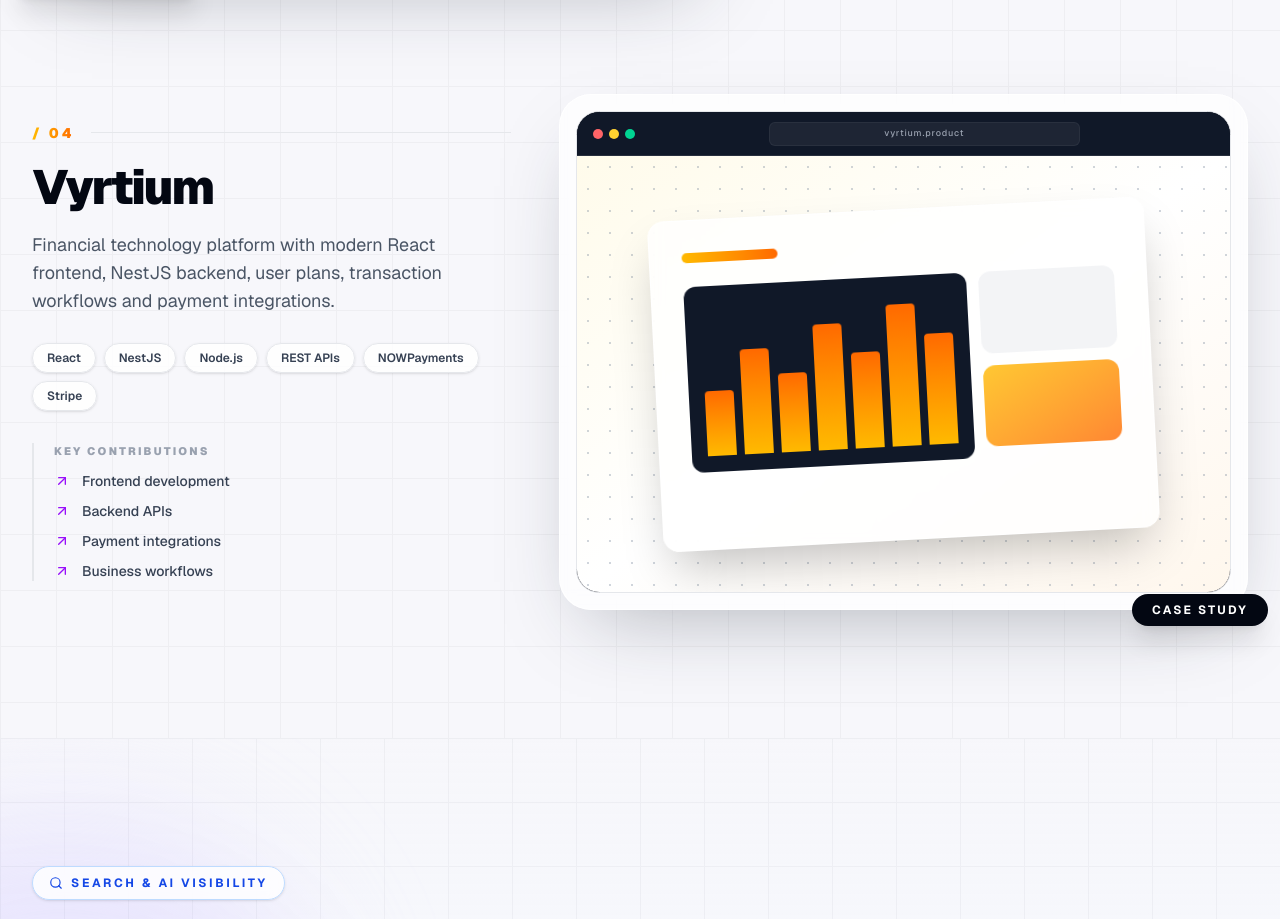
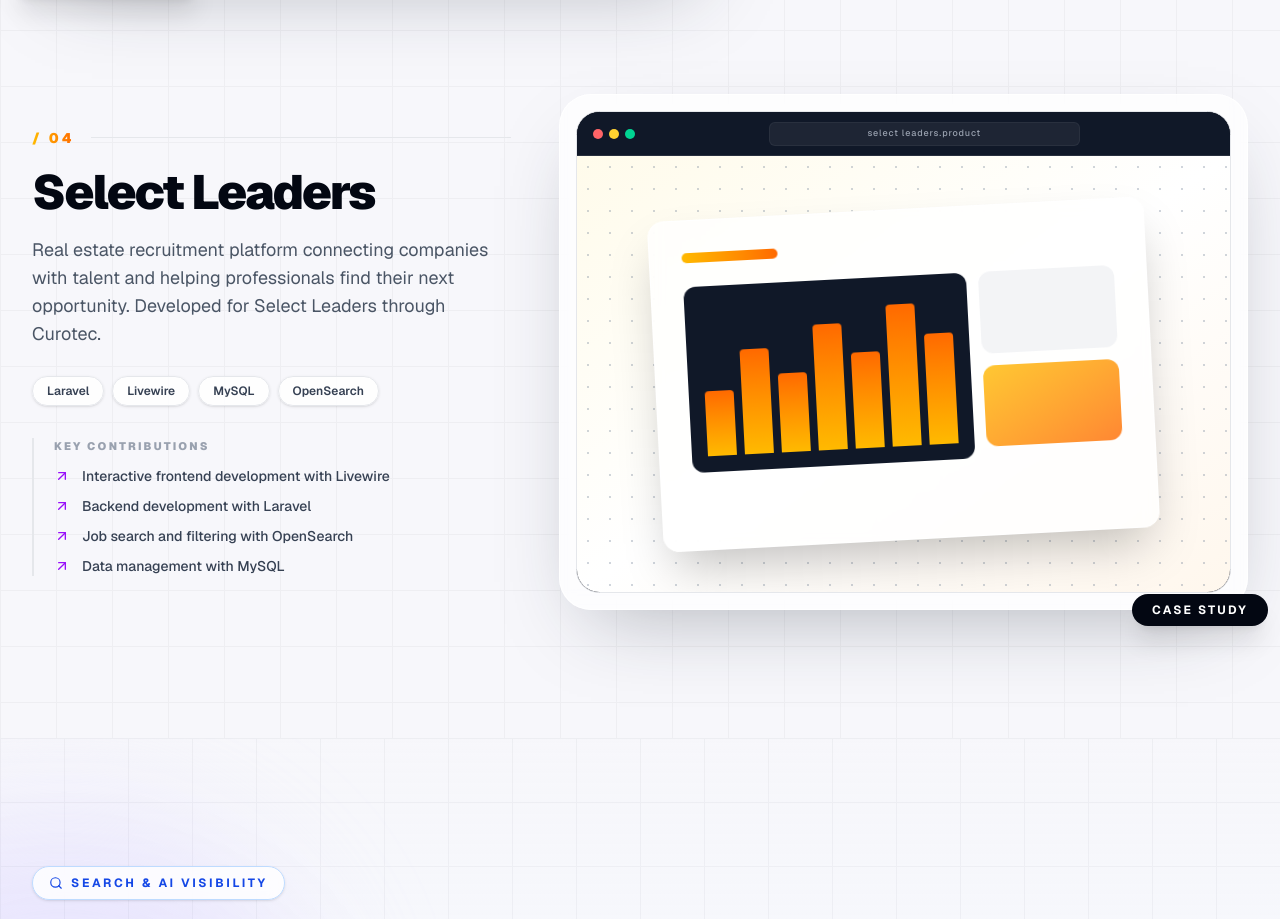
Before and after one commit to mosiahazuaje2019/mosiah-web, a Next.js app: page / in a window 1280 px wide. Shown: the part 3909-4828 px from the top of the page. Built offline with nearby package versions, Linux system fonts and the light colour scheme.

Commit message:
change projects from my experiences

```diff
--- a/data/projects.ts
+++ b/data/projects.ts
@@ -70,17 +70,16 @@
     ],
   },
   {
-    id: "vyrtium",
-    title: "Vyrtium",
+    id: "select-leaders",
+    title: "Select Leaders",
     description:
-      "Financial technology platform with modern React frontend, NestJS backend, user plans, transaction workflows and payment integrations.",
-    technologies: ["React", "NestJS", "Node.js", "REST APIs", "NOWPayments", "Stripe"],
+      "Real estate recruitment platform connecting companies with talent and helping professionals find their next opportunity. Developed for Select Leaders through Curotec.",
+    technologies: ["Laravel", "Livewire", "MySQL", "OpenSearch"],
     contributions: [
-      "Frontend development",
-      "Backend APIs",
-      "Payment integrations",
-      "Business workflows",
-      "Cloud integrations",
+      "Interactive frontend development with Livewire",
+      "Backend development with Laravel",
+      "Job search and filtering with OpenSearch",
+      "Data management with MySQL",
     ],
   },
 ];
```
